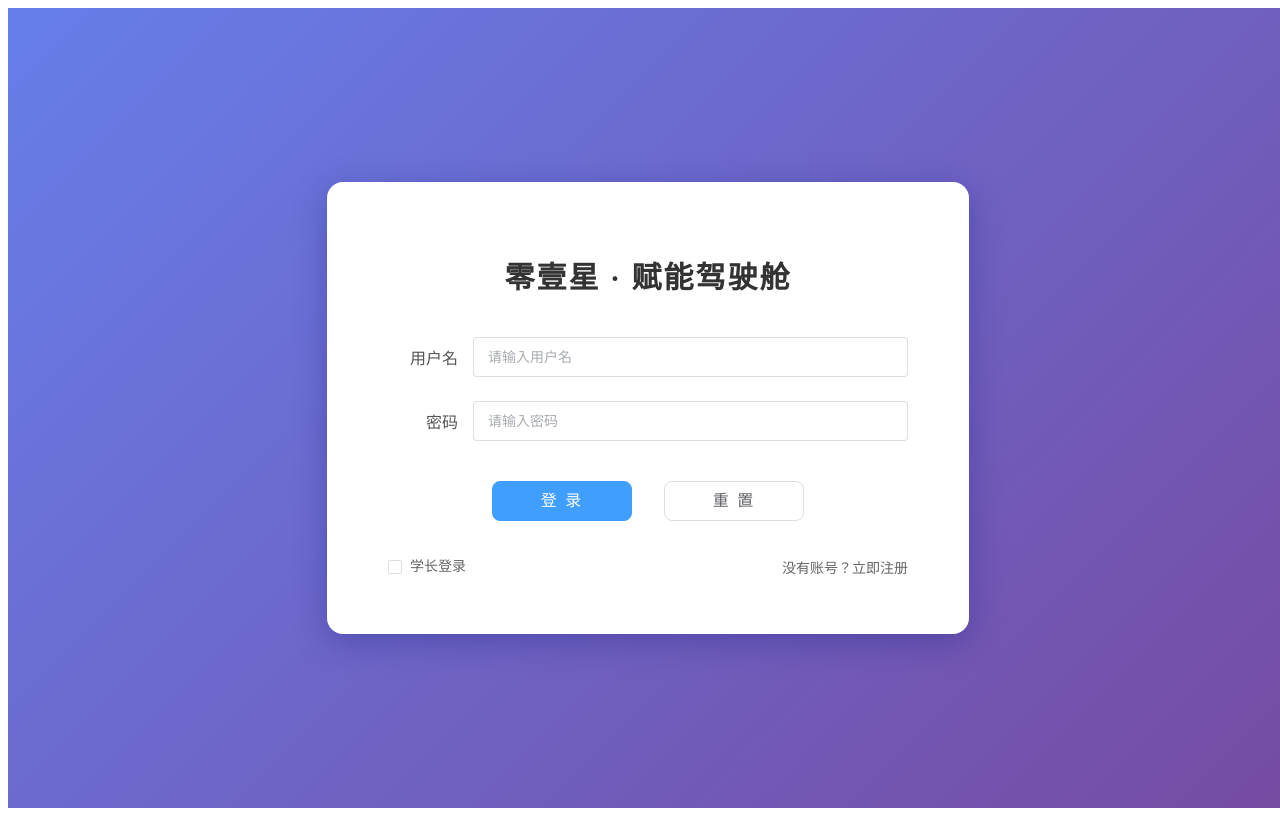
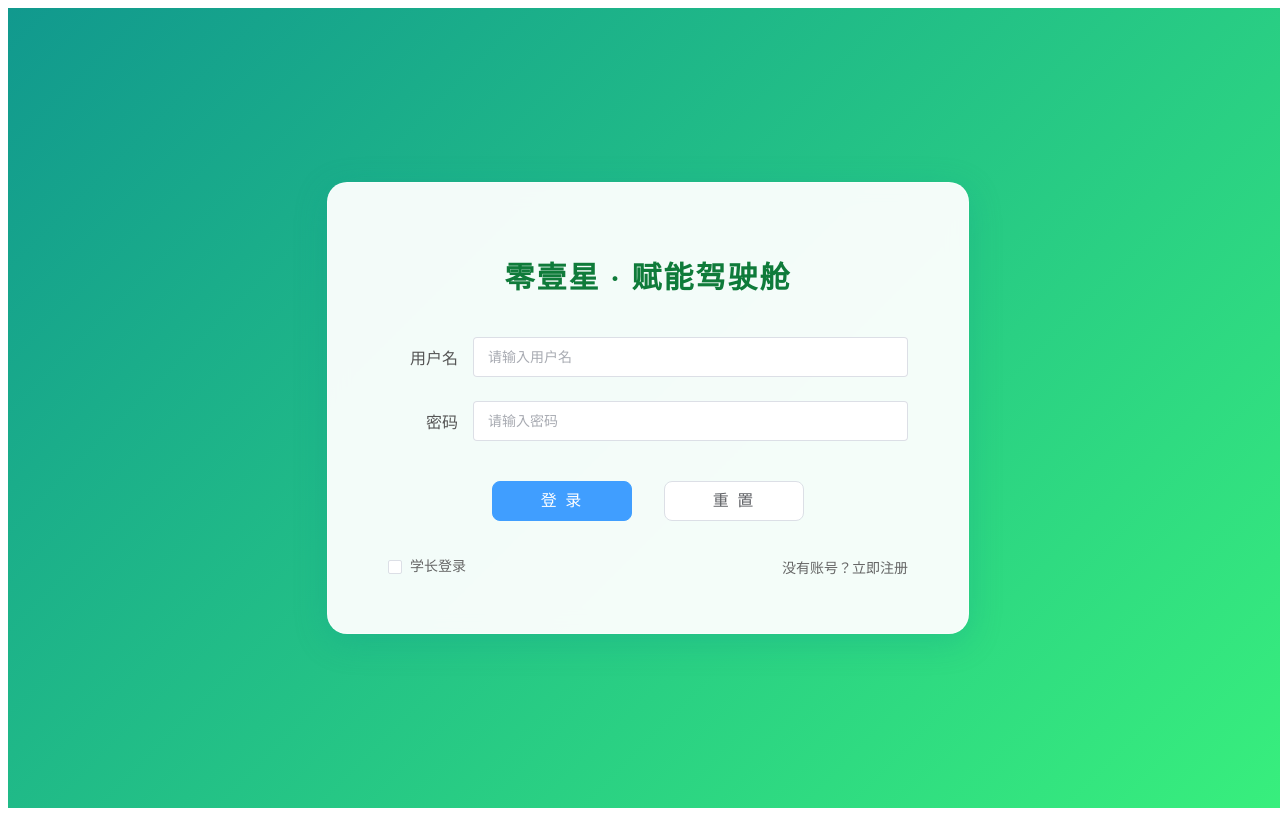
Before and after one commit to FFHaShiQI/ZeroOneManagement, a Vue app in the folder frontend/ZeroOneManagement/: page /login in a window 1280 px wide. Built offline with nearby package versions, Linux system fonts and the light colour scheme.

Commit message:
修改了一下登录注册页面的背景样式

```diff
--- a/frontend/ZeroOneManagement/src/views/login/LoginView.vue
+++ b/frontend/ZeroOneManagement/src/views/login/LoginView.vue
@@ -105,33 +105,32 @@ const handleReset = () => {
 </template>
 
 <style scoped>
-/* ② 美化背景：使用现代感的蓝紫全屏渐变 */
+/* ② 美化背景：使用清爽绿意全屏渐变 */
 .login-page {
     height: 100vh;
     width: 100vw;
     display: flex;
     justify-content: center;
     align-items: center;
-    background: linear-gradient(135deg, #667eea 0%, #764ba2 100%);
-    /* 如果不想纯渐变，也可以加一个背景图，例如： */
-    /* background: url('@/assets/login-bg.png') no-repeat center center; background-size: cover; */
+    background: linear-gradient(135deg, #11998e 0%, #38ef7d 100%);
 }
 
-/* ③ 美化卡片：增加圆角和阴影，提升质感 */
+/* ③ 美化卡片：增加半透明毛玻璃效果，提升质感 */
 .login-card {
     width: 520px;
-    background: #ffffff;
+    background: rgba(255, 255, 255, 0.95); /* 半透明白 */
+    backdrop-filter: blur(10px); /* 毛玻璃效果 */
     padding: 50px 60px;
-    border-radius: 16px;
-    box-shadow: 0 8px 32px 0 rgba(31, 38, 135, 0.37);
-    border: 1px solid rgba(255, 255, 255, 0.18);
+    border-radius: 20px;
+    box-shadow: 0 8px 32px 0 rgba(17, 153, 142, 0.3); /* 绿色柔和阴影 */
+    border: 1px solid rgba(255, 255, 255, 0.5);
 }
 
 .title {
     text-align: center;
     font-size: 30px;
     font-weight: bold;
-    color: #333;
+    color: #0f7b3a; /* 呼应主题绿 */
     margin-bottom: 40px;
     letter-spacing: 2px;
 }
@@ -194,6 +193,6 @@ const handleReset = () => {
 }
 
 .register-link:hover {
-    color: #667eea;
+    color: #11998e; /* 渐变的主色 */
 }
 </style>
--- a/frontend/ZeroOneManagement/src/views/login/RegisterView.vue
+++ b/frontend/ZeroOneManagement/src/views/login/RegisterView.vue
@@ -164,22 +164,24 @@ const handleBack = () => {
     display: flex;
     justify-content: center;
     align-items: center;
-    background: linear-gradient(135deg, #667eea 0%, #764ba2 100%);
+    background: linear-gradient(135deg, #11998e 0%, #38ef7d 100%);
 }
 
 .register-card {
     width: 550px;
-    background: #ffffff;
+    background: rgba(255, 255, 255, 0.95); /* 半透明白 */
+    backdrop-filter: blur(10px); /* 毛玻璃效果 */
     padding: 50px 60px;
-    border-radius: 16px;
-    box-shadow: 0 8px 32px 0 rgba(31, 38, 135, 0.37);
+    border-radius: 20px;
+    box-shadow: 0 8px 32px 0 rgba(17, 153, 142, 0.3);
+    border: 1px solid rgba(255, 255, 255, 0.5);
 }
 
 .title {
     text-align: center;
     font-size: 30px;
     font-weight: bold;
-    color: #333;
+    color: #0f7b3a; /* 呼应主题绿 */
     margin-bottom: 40px;
     letter-spacing: 2px;
 }
@@ -235,7 +237,7 @@ const handleBack = () => {
 }
 
 .mode-btn:hover {
-    color: #667eea;
+    color: #11998e;
 }
 
 .back-btn {
@@ -248,6 +250,6 @@ const handleBack = () => {
 }
 
 .back-btn:hover {
-    color: #667eea;
+    color: #11998e;
 }
 </style>
```
